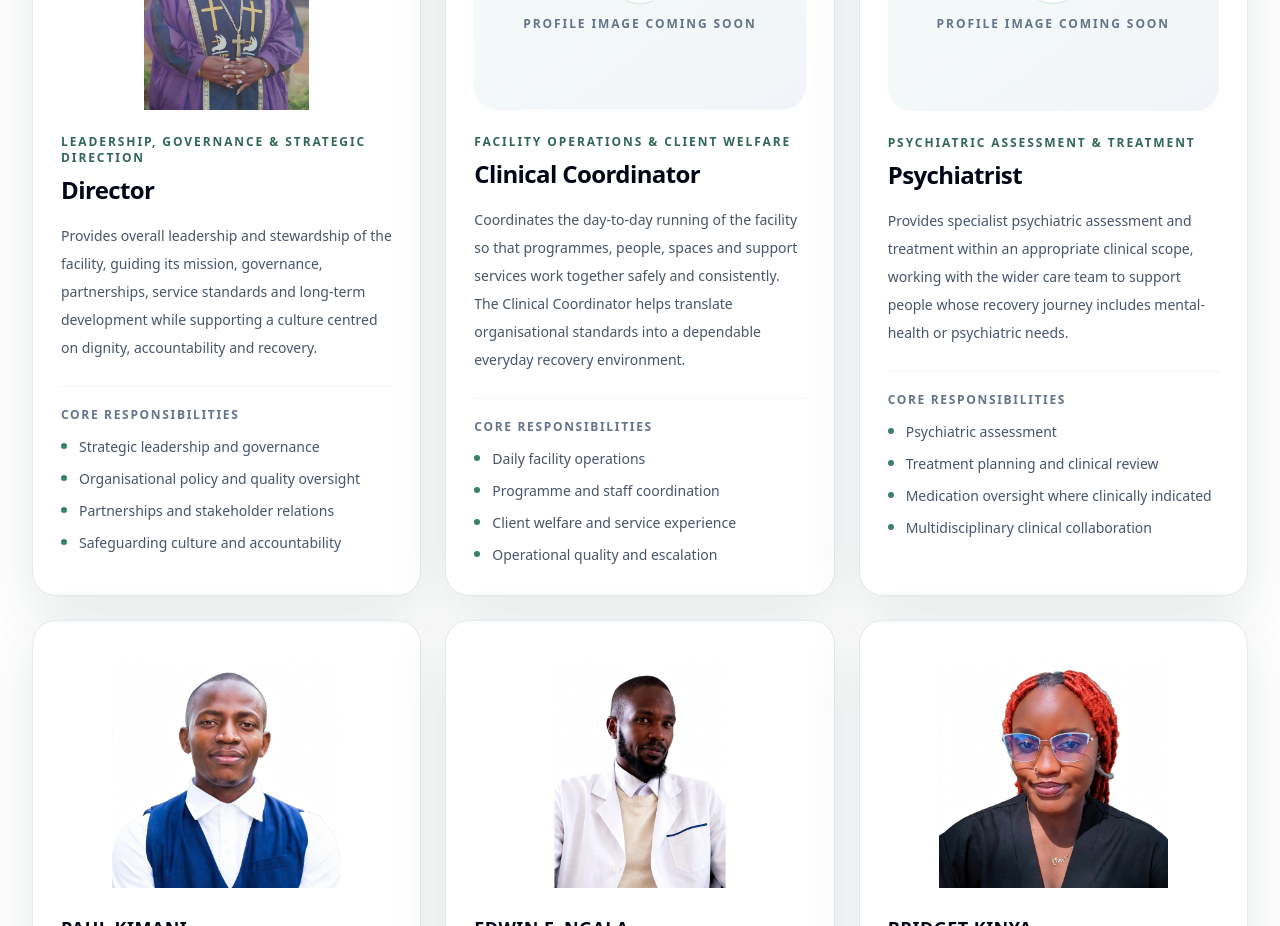
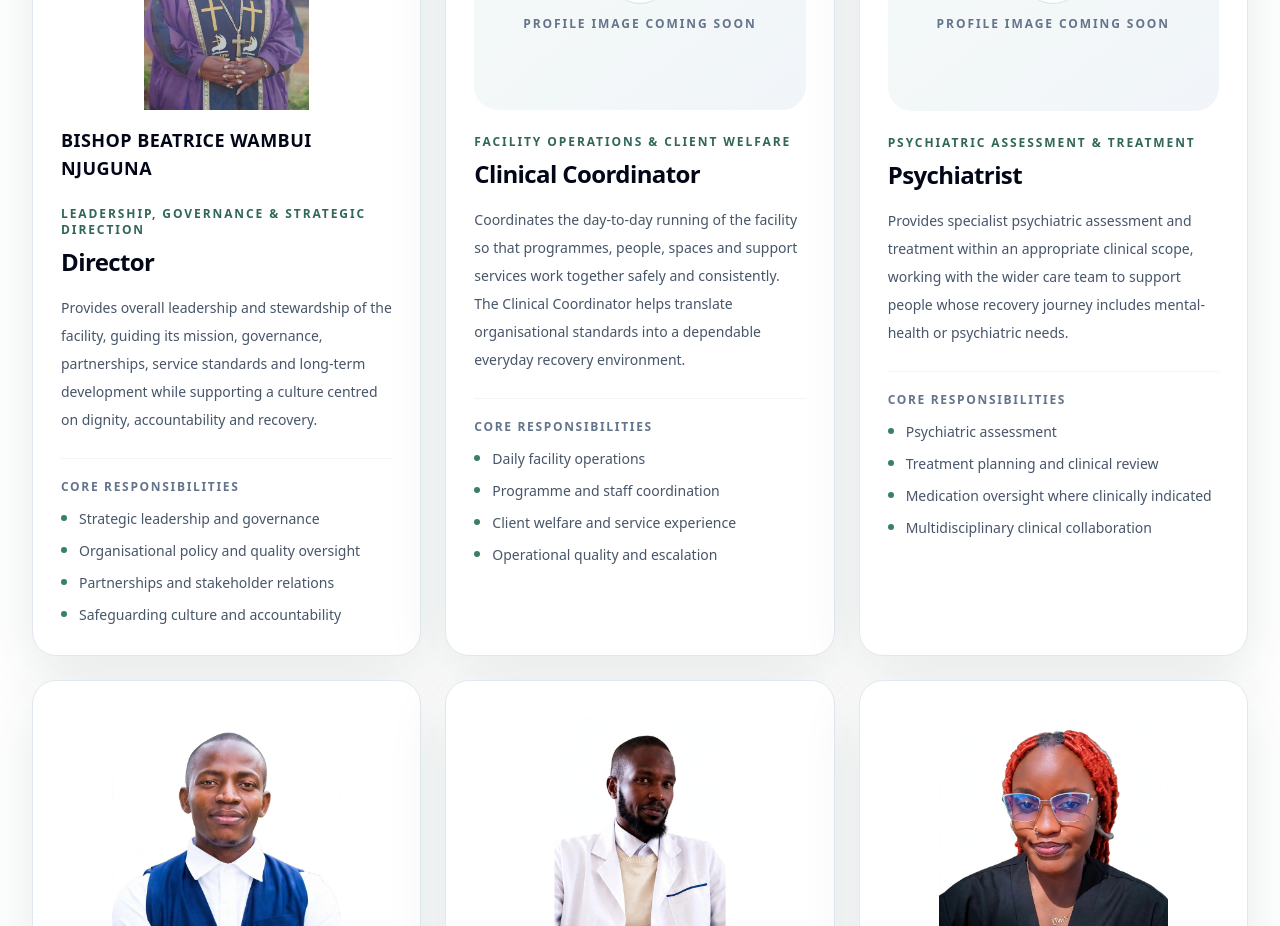
Before and after one commit to EPHANTUS2026/EPHANTUS2026-The_loving-Hand-of-Grace-., a Next.js app: page /team in a window 1280 px wide. Shown: the part 980-1906 px from the top of the page. Built offline with nearby package versions, Linux system fonts and the light colour scheme; no server answers.

Commit message:
Add Bishop Beatrice Wambui Njuguna name to Director profile

```diff
--- a/app/team/page.js
+++ b/app/team/page.js
@@ -9,6 +9,7 @@ export const metadata={
 const team=[
   {
     role:'Director',
+    name:'BISHOP BEATRICE WAMBUI NJUGUNA',
     photo:'/images/team/director.jpg',
     docket:'Leadership, Governance & Strategic Direction',
     profile:'Provides overall leadership and stewardship of the facility, guiding its mission, governance, partnerships, service standards and long-term development while supporting a culture centred on dignity, accountability and recovery.',
```
